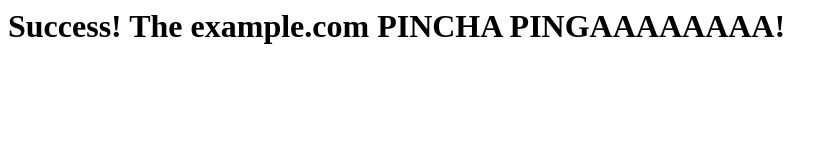
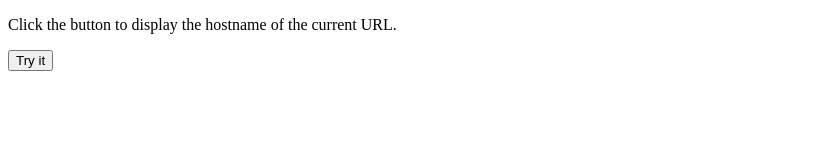
Before and after one commit to rnovo1983/test_site, a plain HTML site: page index.html in a window 1280 px wide. Shown: the whole page, without its empty margins (0-838 px from the left). Drawn offline with Linux system fonts and the light colour scheme.

Commit message:
New code added

```diff
--- a/index.html
+++ b/index.html
@@ -1,8 +1,19 @@
+<!DOCTYPE html>
 <html>
-    <head>
-        <title>Welcome to Example.com!</title>
-    </head>
-    <body>
-        <h1>Success!  The example.com PINCHA PINGAAAAAAAA!</h1>
-    </body>
+<body>
+
+<p>Click the button to display the hostname of the current URL.</p>
+
+<button onclick="myFunction()">Try it</button>
+
+<p id="demo"></p>
+
+<script>
+function myFunction() {
+  var x = location.hostname;
+  document.getElementById("demo").innerHTML= x;
+}
+</script>
+
+</body>
 </html>
```
